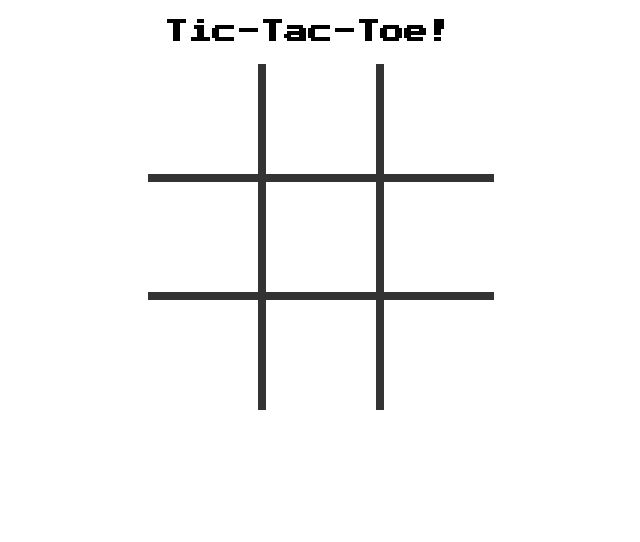
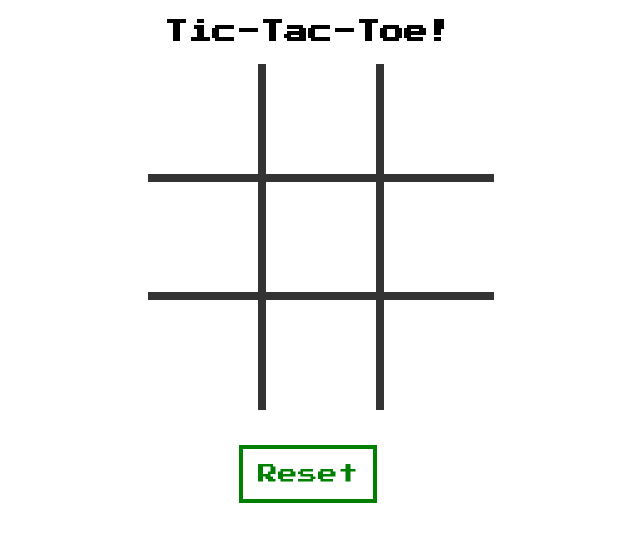
Before and after one commit to mspdl/angular-tic_tac_toe, an Angular app: page / in a window 1280 px wide. Both pictures are taken after a click on the link "Start". Shown: the top 542 px of the page, without its empty margins (332-972 px from the left). Built offline with nearby package versions, Linux system fonts and the light colour scheme.

Commit message:
Added Winner Conditional

```diff
--- a/src/app/tic-tac-toe/tic-tac-toe.component.html
+++ b/src/app/tic-tac-toe/tic-tac-toe.component.html
@@ -100,11 +100,12 @@
 
   <div *ngIf="showEnd" class="game-over">
     <span>
-      <p>You won!!!</p>
-      <p>You lost!</p>
-      <p>Draw!!</p>
-      <br />
-      <a href="#" class="button">Play again</a>
+      <p *ngIf="player === 2">You won!!!</p>
+      <p *ngIf="player === 1">You lost!</p>
+      <p *ngIf="player === 0">Draw!!</p>
     </span>
   </div>
+  <a *ngIf="showBoard" href="#" class="button" (click)="onNewGame()">{{
+    showEnd ? "Play again" : "Reset"
+  }}</a>
 </div>
--- a/src/app/tic-tac-toe/tic-tac-toe.component.ts
+++ b/src/app/tic-tac-toe/tic-tac-toe.component.ts
@@ -11,6 +11,10 @@ export class TicTacToeComponent implements OnInit {
 
   ngOnInit(): void {
     this.ticTacToeService.start();
+  }
+
+  get player(): number {
+    return this.ticTacToeService.player;
   }
 
   get showStart(): boolean {
@@ -44,4 +48,8 @@ export class TicTacToeComponent implements OnInit {
   onShowVictory(posX: number, posY: number): boolean {
     return this.ticTacToeService.showVictory(posX, posY);
   }
+
+  onNewGame(): void {
+    this.ticTacToeService.newGame();
+  }
 }
```
